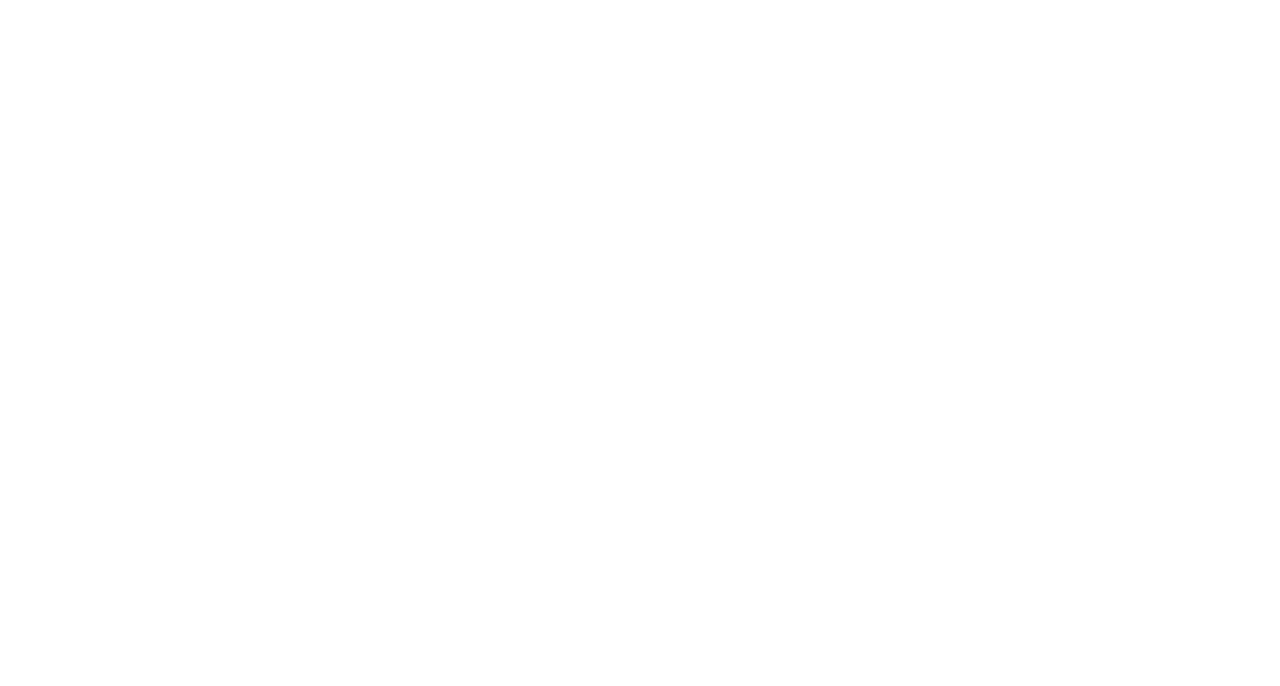
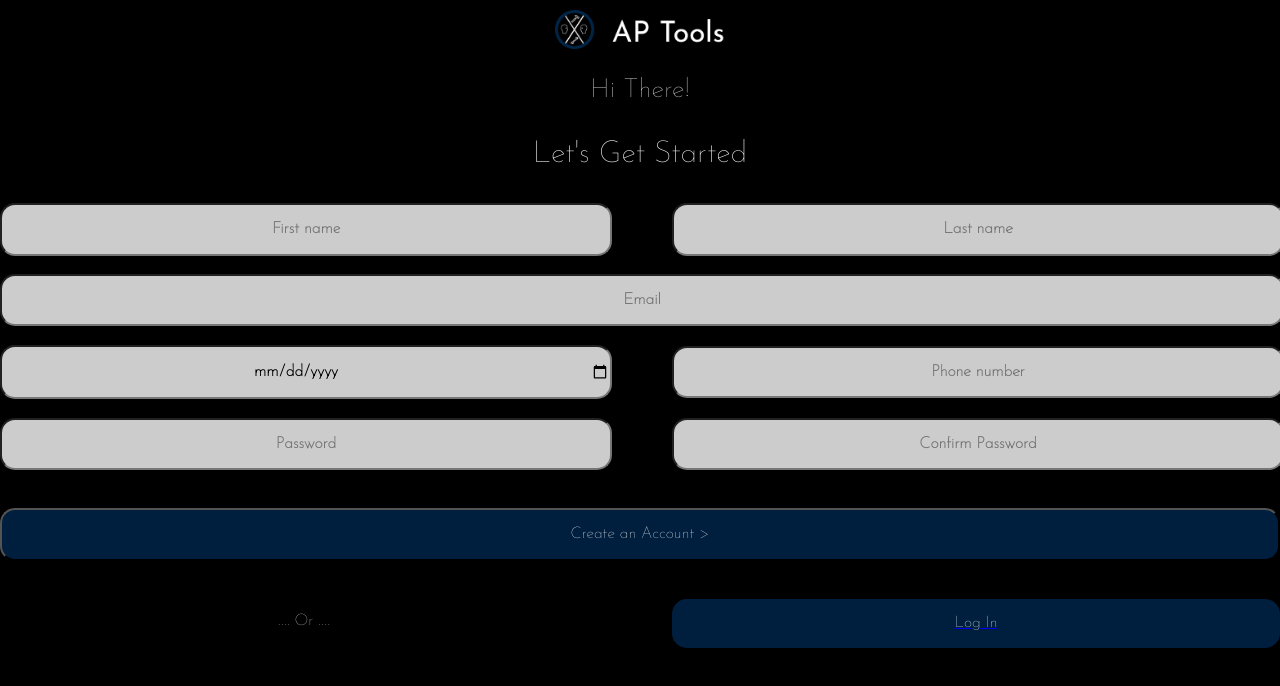
Before and after one commit to ElPanaHans/AP-Tools, a plain HTML site: page HTML/register.html in a window 1280 px wide. Drawn offline with Linux system fonts and the light colour scheme.

Commit message:
Add "Register" page and the CSS

```diff
--- a/HTML/register.html
+++ b/HTML/register.html
@@ -0,0 +1,39 @@
+<!DOCTYPE html>
+<html lang="en">
+<head>
+    <meta charset="UTF-8">
+    <meta name="viewport" content="600px, initial-scale=1.0">
+    <title>AP Tools register</title>
+    <link rel="stylesheet" href="../CSS/normalize.css">
+    <link rel="stylesheet" href="../CSS/register.css">
+    <link rel="shortcut icon" href="../IMGS/logo.png" type="image/x-icon">
+    <link rel="preconnect" href="https://fonts.googleapis.com">
+    <link rel="preconnect" href="https://fonts.gstatic.com" crossorigin>
+    <link href="https://fonts.googleapis.com/css2?family=Josefin+Sans:ital,wght@0,100;1,400&family=Josefin+Slab:wght@100;400&display=swap" rel="stylesheet">
+    <script src="../JS/app.js"></script>
+
+</head>
+<body>
+    <header class="header">
+        <img src="../IMGS/logoT.png" alt="Logo AP-Tools" class="header__img">
+    </header>
+
+    <section class="welcome">
+        <p class="welcome_textOne">Hi There!</p>
+        <p class="welcome_textTwo">Let's Get Started</p>
+    </section>
+
+    <section class="form">
+        <input type="text" class="form_fname" placeholder="First name" required>
+        <input type="text" class="form_lname" placeholder="Last name" required>
+        <input type="email" name="email" id="form_email" placeholder="Email" required>
+        <input type="date" id="form_date" name="date_form" min="2005-01-01" required/>
+        <input type="tel" name="tel" id="form_tel" placeholder="Phone number" required>
+        <input type="password" name="pass" id="form_pass" placeholder="Password" required>
+        <input type="text" name="pass2" id="form_passConfirm" placeholder="Confirm Password" required>
+        <button type="submit" class="form_create">Create an Account ></button>
+        <p class="form_or">.... Or ....</p>
+        <a href="../HTML/index.html"><p class="form_logIn">Log In</p></a>
+    </section>
+</body>
+</html>
--- a/SCSS/index.scss
+++ b/SCSS/index.scss
@@ -2,11 +2,11 @@
 $color1 : #fff;
 $color2: #000;
 $color3: #CCCCCC;
-$color4: #001f3f
-;
+$color4: #001f3f;
 
 body{
-    background-color: black;
+    background-color: $color2;
+    font-family: 'Josefin Sans', sans-serif,'Josefin Slab', serif;
 }
 
 .header{
@@ -89,7 +89,7 @@ input{
     padding: 10px;
     text-align: center;
     border-radius: 10px;
-    font-weight: bold;
+    font-weight: bolder;
     list-style: none;
 }
 
--- /dev/null
+++ b/SCSS/register.scss
@@ -0,0 +1,104 @@
+//TEXTOS
+$color1: #fff;
+$color2: #000;
+$color3: #cccccc;
+$color4: #001f3f;
+$color5: #696969;
+
+body {
+  background-color: $color2;
+  font-family: "Josefin Sans", sans-serif, "Josefin Slab", serif;
+}
+
+.header {
+  display: flex;
+
+  &__img {
+    width: 170px;
+    margin: 0 auto;
+    padding-top: 10px;
+  }
+}
+
+.welcome {
+  text-align: center;
+
+  &_textOne {
+    color: $color3;
+    font-size: 20pt;
+  }
+
+  &_textTwo {
+    color: $color1;
+    font-size: 23pt;
+  }
+}
+
+.form {
+    width: 100%;
+    margin: 0 auto;
+    display: grid;
+    grid-template-columns: 1fr 1fr; /* Dos columnas de igual ancho */
+    gap: 5%;
+    align-items: center; /* Centra verticalmente */
+
+    &_create {
+      grid-column: 1 / span 2; /* Ocupa las dos columnas */
+      color: $color1;
+      background-color: $color4;
+      text-align: center;
+      padding: 15px;
+      border-radius: 15px;
+      margin-top: 20px;
+    }
+
+    &_create:hover {
+      background-color: $color1;
+      color: $color4;
+    }
+
+    &_or {
+    grid-column: 1 / span 1; /* Ocupa las dos columnas */
+    color: $color3;
+    text-align: center;
+    }
+
+    &_logIn {
+      grid-column: 1 / 3; /* Coloca "Log In" en la segunda columna */
+      background-color: $color4;
+      text-align: center;
+      color: $color1;
+      padding: 15px;
+      border-radius: 15px;
+      margin-top: 20px; /* Agregado para separar del elemento anterior */
+    }
+
+    &_logIn:hover {
+        background-color: $color1;
+        color: $color4;
+      }
+  }
+
+
+
+#form_email {
+    grid-row-start: 2;
+    grid-column-start: 1;
+    grid-row-end: 3;
+    grid-column-end: 3;
+  }
+
+input {
+  width: 100%;
+  padding: 15px 0px;
+  background-color: $color3;
+  color: $color2;
+  border-radius: 15px;
+  text-align: center;
+  font-weight: bolder;
+}
+
+input:focus {
+  background-color: $color4;
+  color: $color1;
+}
```
Also changed, not shown: HTML/index.html (+1 -0 lines), CSS/index.css, CSS/normalize.css (added), CSS/register.css (added), 2 other files.
